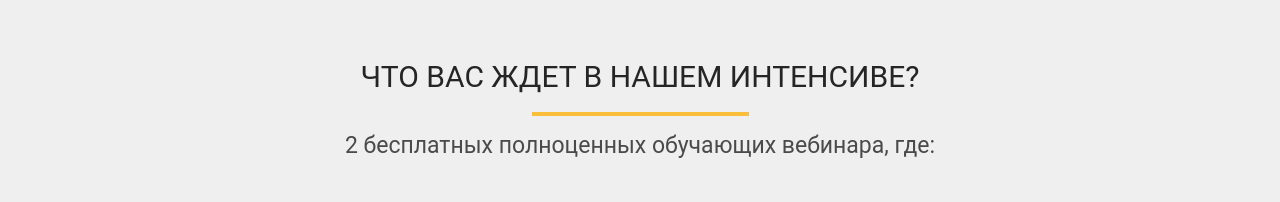
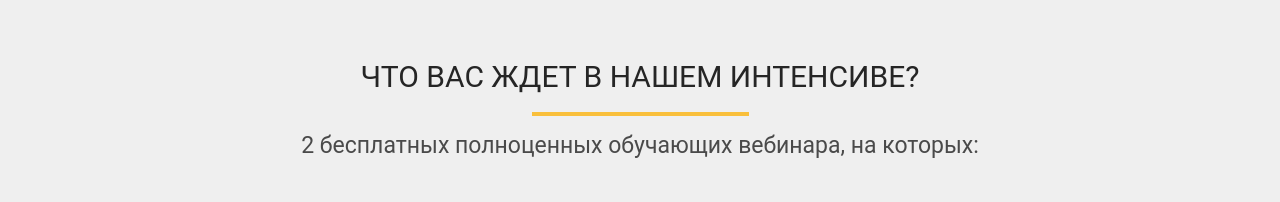
Before and after one commit to ElenaRiemer/Wordpress_Pr1, a plain HTML site: page index.html in a window 1280 px wide. Shown: the part 860-1062 px from the top of the page. Drawn offline with nearby package versions, Linux system fonts and the light colour scheme.

Commit message:
na kotorih instead gde

```diff
--- a/index.html
+++ b/index.html
@@ -42,7 +42,7 @@
         <div class="container">
             <h2 class="waiting_header">Что вас ждет в нашем интенсиве?</h2>
             <div class="waiting_divider"></div>
-            <div class="waiting_subheader">2 бесплатных полноценных обучающих вебинара, где:</div>
+            <div class="waiting_subheader">2 бесплатных полноценных обучающих вебинара, на которых:</div>
 
             <div class="waiting_wrapper">
                 <div class="waiting_item">
```
